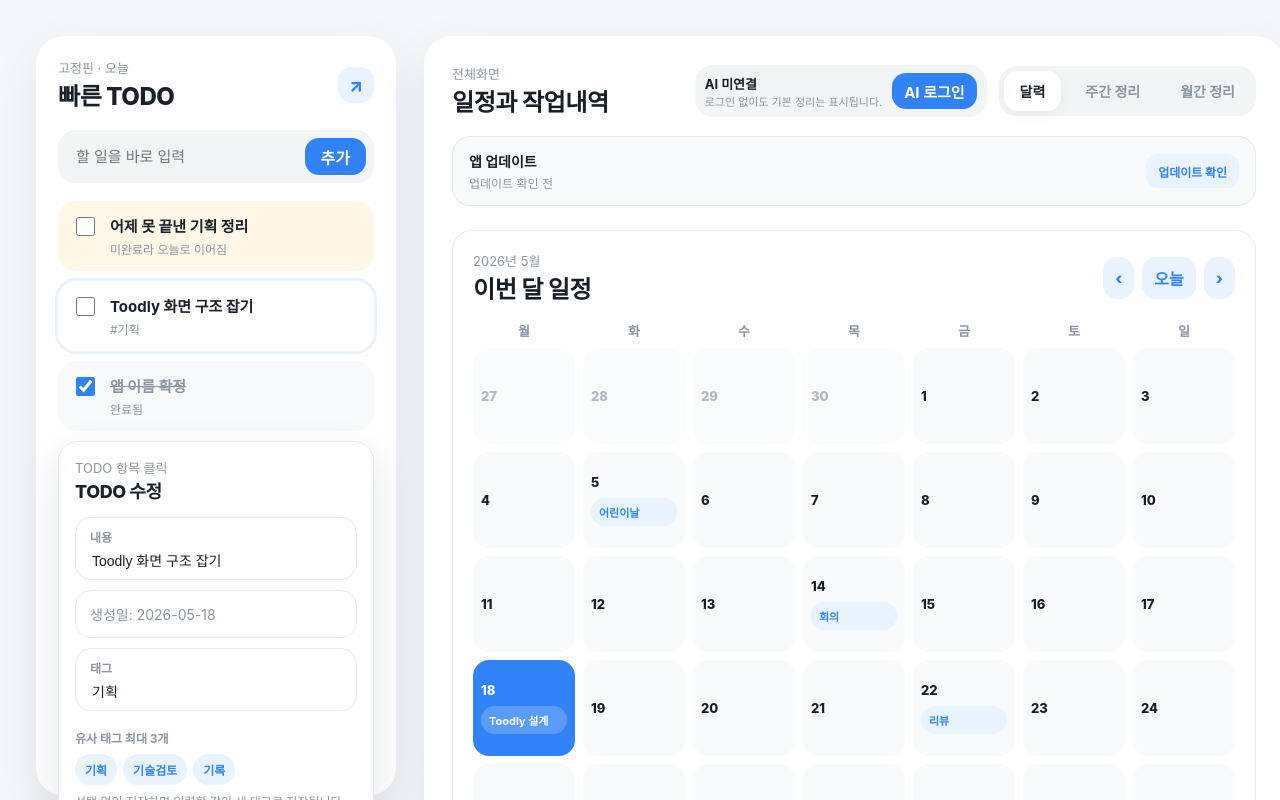
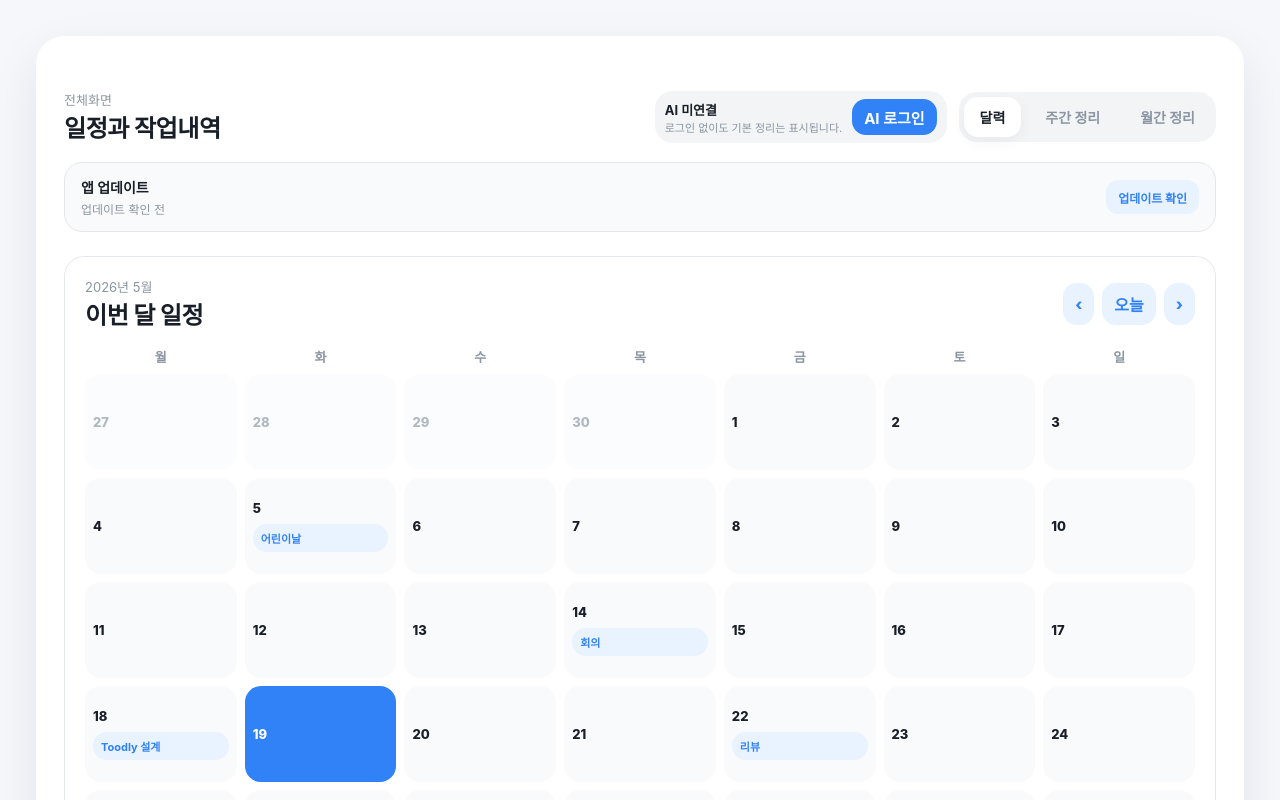
Before and after one commit to Toodly-official/toodly, a React (Vite) app in the folder apps/desktop/: page / in a window 1280 px wide. Shown: the top 800 px of the page. Built offline with nearby package versions, Linux system fonts and the light colour scheme.

Commit message:
핀 영역 기능 및 디자인 수정

```diff
--- a/apps/desktop/electron/preload.cjs
+++ b/apps/desktop/electron/preload.cjs
@@ -2,6 +2,8 @@ const { contextBridge, ipcRenderer } = require('electron');
 
 contextBridge.exposeInMainWorld('toodly', {
   openMainWindow: () => ipcRenderer.invoke('open-main-window'),
+  getPinAlwaysOnTop: () => ipcRenderer.invoke('toodly:get-pin-always-on-top'),
+  setPinAlwaysOnTop: (enabled) => ipcRenderer.invoke('toodly:set-pin-always-on-top', enabled),
   getData: () => ipcRenderer.invoke('toodly:get-data'),
   setData: (data) => ipcRenderer.invoke('toodly:set-data', data),
   getUpdateStatus: () => ipcRenderer.invoke('toodly:get-update-status'),
--- a/apps/desktop/src/App.tsx
+++ b/apps/desktop/src/App.tsx
@@ -17,6 +17,8 @@ declare global {
   interface Window {
     toodly?: {
       openMainWindow: () => Promise<boolean>;
+      getPinAlwaysOnTop: () => Promise<boolean>;
+      setPinAlwaysOnTop: (enabled: boolean) => Promise<boolean>;
       getData: () => Promise<ToodlyData>;
       setData: (data: ToodlyData) => Promise<ToodlyData>;
       getUpdateStatus: () => Promise<UpdateStatus>;
@@ -33,8 +35,9 @@ declare global {
 }
 
 const STORAGE_KEY = 'toodly-state-v2';
-const today = new Date('2026-05-18T09:00:00');
+const today = new Date();
 const todayIso = toIsoDate(today);
+const weekdayLabels = ['일', '월', '화', '수', '목', '금', '토'];
 const initialData: ToodlyData = {
   todos: [
     { id: 1, title: '어제 못 끝낸 기획 정리', done: false, createdAt: '2026-05-17', tag: '기획' },
@@ -56,6 +59,10 @@ function toIsoDate(date: Date) {
   const month = String(date.getMonth() + 1).padStart(2, '0');
   const day = String(date.getDate()).padStart(2, '0');
   return `${year}-${month}-${day}`;
+}
+
+function formatHeaderDate(date: Date) {
+  return `${toIsoDate(date)} (${weekdayLabels[date.getDay()]})`;
 }
 
 function parseIsoDate(value: string) {
@@ -253,48 +260,69 @@ function RepeatSelect({ value, onChange }: { value: string; onChange: (value: st
 
 function PinView({ embedded = false, data, updateData, rememberTag }: { embedded?: boolean; data: ToodlyData; updateData: (updater: (current: ToodlyData) => ToodlyData) => void; rememberTag: (tag?: string) => void }) {
   const [quickTitle, setQuickTitle] = useState('');
-  const [selectedId, setSelectedId] = useState(data.todos[1]?.id ?? data.todos[0]?.id ?? 0);
-  const selected = data.todos.find((todo) => todo.id === selectedId) ?? data.todos[0];
+  const [selectedId, setSelectedId] = useState(0);
+  const selected = data.todos.find((todo) => todo.id === selectedId);
   const [editTitle, setEditTitle] = useState(selected?.title ?? '');
   const [editTag, setEditTag] = useState(selected?.tag ?? '');
+  const [pinAlwaysOnTop, setPinAlwaysOnTop] = useState(true);
+  const [currentDate, setCurrentDate] = useState(() => new Date());
+  const currentIso = toIsoDate(currentDate);
+  const visibleTodos = data.todos.filter((todo) => !todo.done || todo.completedAt === currentIso);
 
   useEffect(() => {
     setEditTitle(selected?.title ?? '');
     setEditTag(selected?.tag ?? '');
   }, [selected?.id, selected?.title, selected?.tag]);
 
+  useEffect(() => {
+    void window.toodly?.getPinAlwaysOnTop().then(setPinAlwaysOnTop).catch(() => undefined);
+  }, []);
+
+  useEffect(() => {
+    const timer = window.setInterval(() => setCurrentDate(new Date()), 60_000);
+    return () => window.clearInterval(timer);
+  }, []);
+
+  const togglePinAlwaysOnTop = async () => {
+    const next = !pinAlwaysOnTop;
+    setPinAlwaysOnTop(next);
+    const saved = await window.toodly?.setPinAlwaysOnTop(next).catch(() => next);
+    setPinAlwaysOnTop(saved ?? next);
+  };
+
   const addTodo = () => {
     const title = quickTitle.trim();
     if (!title) return;
-    const nextTodo = { id: Date.now(), title, done: false, createdAt: todayIso, tag: 'TODO' };
+    const nextTodo = { id: Date.now(), title, done: false, createdAt: currentIso, tag: 'TODO' };
     rememberTag('TODO');
     updateData((current) => ({ ...current, todos: [nextTodo, ...current.todos] }));
-    setSelectedId(nextTodo.id);
     setQuickTitle('');
   };
 
-  const toggleDone = (id: number) => updateData((current) => ({ ...current, todos: current.todos.map((item) => item.id === id ? { ...item, done: !item.done, completedAt: item.done ? undefined : todayIso } : item) }));
+  const toggleDone = (id: number) => {
+    updateData((current) => ({ ...current, todos: current.todos.map((item) => item.id === id ? { ...item, done: !item.done, completedAt: item.done ? undefined : currentIso } : item) }));
+  };
   const saveTodo = () => {
     if (!selected || !editTitle.trim()) return;
     rememberTag(editTag);
     updateData((current) => ({ ...current, todos: current.todos.map((item) => item.id === selected.id ? { ...item, title: editTitle.trim(), tag: editTag.trim() || undefined } : item) }));
+    setSelectedId(0);
   };
   const deleteTodo = () => {
     if (!selected || !window.confirm('이 TODO를 삭제할까요?')) return;
     updateData((current) => ({ ...current, todos: current.todos.filter((item) => item.id !== selected.id) }));
-    setSelectedId(data.todos.find((item) => item.id !== selected.id)?.id ?? 0);
+    setSelectedId(0);
   };
 
-  const carryCount = data.todos.filter((todo) => !todo.done && todo.createdAt < todayIso).length;
+  const carryCount = visibleTodos.filter((todo) => !todo.done && todo.createdAt < currentIso).length;
 
   return (
     <aside className={`panel pin ${embedded ? '' : 'pin-standalone'}`}>
-      <div className="pin-header"><div><div className="caption">고정핀 · 오늘</div><div className="title">빠른 TODO</div></div><button className="icon-btn" onClick={() => void window.toodly?.openMainWindow()}>↗</button></div>
+      <div className="pin-header"><div><div className="caption">{formatHeaderDate(currentDate)}</div><div className="title">Toodly</div></div><div className="pin-actions"><button className={`icon-btn pin-toggle ${pinAlwaysOnTop ? '' : 'off'}`} aria-label={pinAlwaysOnTop ? '고정핀 해제' : '고정핀 고정'} onClick={togglePinAlwaysOnTop} type="button">📌</button><button className="icon-btn" aria-label="전체화면 열기" onClick={() => void window.toodly?.openMainWindow()} type="button">↗</button></div></div>
       <form className="quick-input" onSubmit={(event) => { event.preventDefault(); addTodo(); }}><input placeholder="할 일을 바로 입력" value={quickTitle} onChange={(event) => setQuickTitle(event.target.value)} /><button>추가</button></form>
       <section className="todo-list">
-        {!data.todos.length && <div className="empty-card">아직 TODO가 없습니다.</div>}
-        {data.todos.map((todo) => <label className={`todo ${!todo.done && todo.createdAt < todayIso ? 'carry' : ''} ${selected?.id === todo.id ? 'selected' : ''}`} key={todo.id} onClick={() => setSelectedId(todo.id)}><input type="checkbox" checked={todo.done} onChange={() => toggleDone(todo.id)} onClick={(event) => event.stopPropagation()} /><div className={`todo-text ${todo.done ? 'done' : ''}`}><strong>{todo.title}</strong><span>{todo.done ? '완료됨' : todo.createdAt < todayIso ? '미완료라 오늘로 이어짐' : `#${todo.tag ?? 'TODO'}`}</span></div></label>)}
-        {selected && <div className="todo-edit-popover"><div className="caption">TODO 항목 클릭</div><div className="title small-title">TODO 수정</div><div className="schedule-form"><FieldInput label="내용" value={editTitle} onChange={setEditTitle} /><div className="field">생성일: {selected.createdAt}</div><FieldInput label="태그" value={editTag} onChange={setEditTag} placeholder="태그 입력" /><TagSuggest value={editTag} tags={data.tags} onPick={setEditTag} /><div className="todo-edit-actions"><button className="secondary-btn" onClick={saveTodo} type="button">저장</button><button className="danger-btn" onClick={deleteTodo} type="button">삭제</button></div></div></div>}
+        {!visibleTodos.length && <div className="empty-card">아직 TODO가 없습니다.</div>}
+        {visibleTodos.map((todo) => <div className="todo-block" key={todo.id}><div className={`todo ${!todo.done && todo.createdAt < currentIso ? 'carry' : ''} ${selected?.id === todo.id ? 'selected' : ''}`}><input aria-label={`${todo.title} 완료`} type="checkbox" checked={todo.done} onChange={() => toggleDone(todo.id)} /><button className={`todo-text ${todo.done ? 'done' : ''}`} onClick={() => setSelectedId(selected?.id === todo.id ? 0 : todo.id)} type="button"><strong>{todo.title}</strong><span>{todo.done ? '완료됨' : `#${todo.tag ?? 'TODO'}`}</span></button></div>{selected?.id === todo.id && <div className="todo-edit-popover"><div className="caption">TODO 텍스트 클릭</div><div className="title small-title">TODO 수정</div><div className="schedule-form"><FieldInput label="내용" value={editTitle} onChange={setEditTitle} /><div className="field">생성일: {selected.createdAt}</div><FieldInput label="태그" value={editTag} onChange={setEditTag} placeholder="태그 입력" /><TagSuggest value={editTag} tags={data.tags} onPick={setEditTag} /><div className="todo-edit-actions"><button className="secondary-btn" onClick={saveTodo} type="button">저장</button><button className="danger-btn" onClick={deleteTodo} type="button">삭제</button></div></div></div>}</div>)}
       </section>
       <div className="pin-footer"><div className="mini-stat"><b>{data.todos.filter((todo) => !todo.done).length}</b><span>오늘 할 일</span></div><div className="mini-stat"><b>{carryCount}</b><span>이월된 일</span></div></div>
     </aside>
@@ -472,7 +500,7 @@ function MonthlyView({ data, updateData }: { data: ToodlyData; updateData: (upda
 function MainView({ data, updateData, rememberTag }: { data: ToodlyData; updateData: (updater: (current: ToodlyData) => ToodlyData) => void; rememberTag: (tag?: string) => void }) {
   const [tab, setTab] = useState<Tab>('calendar');
   const [viewMonth, setViewMonth] = useState(startOfMonth(today));
-  return <main className="stage"><PinView embedded data={data} updateData={updateData} rememberTag={rememberTag} /><section className="panel full"><header className="topbar"><div><div className="caption">전체화면</div><div className="title">일정과 작업내역</div></div><div className="top-actions"><AiControl data={data} updateData={updateData} /><nav className="tabs"><button className={`tab ${tab === 'calendar' ? 'active' : ''}`} onClick={() => setTab('calendar')}>달력</button><button className={`tab ${tab === 'week' ? 'active' : ''}`} onClick={() => setTab('week')}>주간 정리</button><button className={`tab ${tab === 'month' ? 'active' : ''}`} onClick={() => setTab('month')}>월간 정리</button></nav></div></header><UpdateNotice />{tab === 'calendar' && <><div className="content-grid"><CalendarView data={data} updateData={updateData} rememberTag={rememberTag} viewMonth={viewMonth} setViewMonth={setViewMonth} /><WorkSummaryCard data={data} /></div><div className="ai-card"><b>데이터 흐름 메모</b><p>TODO는 입력 즉시 오늘 항목으로 저장합니다. 체크되지 않은 항목은 다음날 화면에도 이어서 노출하고, 완료 체크 시 완료일 기준으로 주간/월간 작업내역에 집계합니다.</p></div></>}{tab === 'week' && <div className="screen-stack single"><WeeklyView data={data} updateData={updateData} /></div>}{tab === 'month' && <div className="screen-stack single"><MonthlyView data={data} updateData={updateData} /></div>}</section></main>;
+  return <main className="stage"><section className="panel full"><header className="topbar"><div><div className="caption">전체화면</div><div className="title">일정과 작업내역</div></div><div className="top-actions"><AiControl data={data} updateData={updateData} /><nav className="tabs"><button className={`tab ${tab === 'calendar' ? 'active' : ''}`} onClick={() => setTab('calendar')}>달력</button><button className={`tab ${tab === 'week' ? 'active' : ''}`} onClick={() => setTab('week')}>주간 정리</button><button className={`tab ${tab === 'month' ? 'active' : ''}`} onClick={() => setTab('month')}>월간 정리</button></nav></div></header><UpdateNotice />{tab === 'calendar' && <><div className="content-grid"><CalendarView data={data} updateData={updateData} rememberTag={rememberTag} viewMonth={viewMonth} setViewMonth={setViewMonth} /><WorkSummaryCard data={data} /></div><div className="ai-card"><b>데이터 흐름 메모</b><p>TODO는 입력 즉시 오늘 항목으로 저장합니다. 체크되지 않은 항목은 다음날 화면에도 이어서 노출하고, 완료 체크 시 완료일 기준으로 주간/월간 작업내역에 집계합니다.</p></div></>}{tab === 'week' && <div className="screen-stack single"><WeeklyView data={data} updateData={updateData} /></div>}{tab === 'month' && <div className="screen-stack single"><MonthlyView data={data} updateData={updateData} /></div>}</section></main>;
 }
 
 function App() {
--- a/apps/desktop/src/styles.css
+++ b/apps/desktop/src/styles.css
@@ -19,14 +19,16 @@ body {
   background: var(--bg);
   color: var(--text);
 }
-button { cursor: pointer; font: inherit; }
+button { cursor: pointer; font: inherit; -webkit-app-region: no-drag; }
+input, select, textarea, button, a, .tabs, .ai-control, .todo-list, .quick-input, .calendar-grid, .screen-stack, .content-grid, .update-notice { -webkit-app-region: no-drag; }
 
 .stage {
   min-height: 100vh;
   padding: 36px;
   display: grid;
-  grid-template-columns: 360px 1fr;
+  grid-template-columns: 1fr;
   gap: 28px;
+  -webkit-app-region: drag;
 }
 
 .panel {
@@ -45,8 +47,10 @@ button { cursor: pointer; font: inherit; }
 .pin-standalone {
   width: 100vw;
   height: 100vh;
+  padding-top: 54px;
   border-radius: 0;
   box-shadow: none;
+  -webkit-app-region: drag;
 }
 
 .pin-header,
@@ -62,6 +66,7 @@ button { cursor: pointer; font: inherit; }
 .small-title { font-size: 18px; }
 .popover-title { font-size: 20px; }
 .caption { color: var(--muted); font-size: 13px; }
+.pin-actions { display: flex; gap: 8px; }
 .icon-btn {
   width: 36px;
   height: 36px;
@@ -71,6 +76,19 @@ button { cursor: pointer; font: inherit; }
   color: var(--blue);
   font-size: 18px;
   font-weight: 800;
+}
+.pin-toggle { position: relative; overflow: hidden; }
+.pin-toggle.off::after {
+  content: '';
+  position: absolute;
+  left: 8px;
+  top: 8px;
+  width: 28px;
+  height: 3px;
+  border-radius: 999px;
+  background: var(--blue);
+  transform: rotate(45deg);
+  transform-origin: left center;
 }
 
 .quick-input {
@@ -100,6 +118,7 @@ button { cursor: pointer; font: inherit; }
 }
 
 .todo-list { display: flex; flex-direction: column; gap: 10px; }
+.todo-block { display: flex; flex-direction: column; gap: 10px; }
 .todo {
   display: flex;
   align-items: flex-start;
@@ -111,7 +130,7 @@ button { cursor: pointer; font: inherit; }
 }
 .todo.selected { outline: 3px solid var(--blue-soft); background: white; }
 .todo input { width: 19px; height: 19px; margin-top: 2px; accent-color: var(--blue); }
-.todo-text { flex: 1; }
+.todo-text { flex: 1; border: 0; background: transparent; padding: 0; text-align: left; color: inherit; }
 .todo-text strong { display: block; font-size: 15px; }
 .todo-text span { display: block; margin-top: 4px; color: var(--muted); font-size: 12px; }
 .carry { background: #fff7e8; }
@@ -186,7 +205,7 @@ button { cursor: pointer; font: inherit; }
 
 .full {
   min-width: 860px;
-  padding: 28px;
+  padding: 54px 28px 28px;
 }
 .tabs { display: flex; gap: 8px; background: #f2f4f6; padding: 5px; border-radius: 18px; }
 .tab { border: 0; background: transparent; padding: 10px 16px; border-radius: 14px; color: var(--muted); font-weight: 700; font-size: 14px; }
--- a/apps/desktop/vite.config.ts
+++ b/apps/desktop/vite.config.ts
@@ -2,6 +2,7 @@ import { defineConfig } from 'vite';
 import react from '@vitejs/plugin-react';
 
 export default defineConfig({
+  base: './',
   plugins: [react()],
   server: {
     host: '127.0.0.1',
```
Also changed, not shown: apps/desktop/electron/main.cjs (+15 -1 lines).
